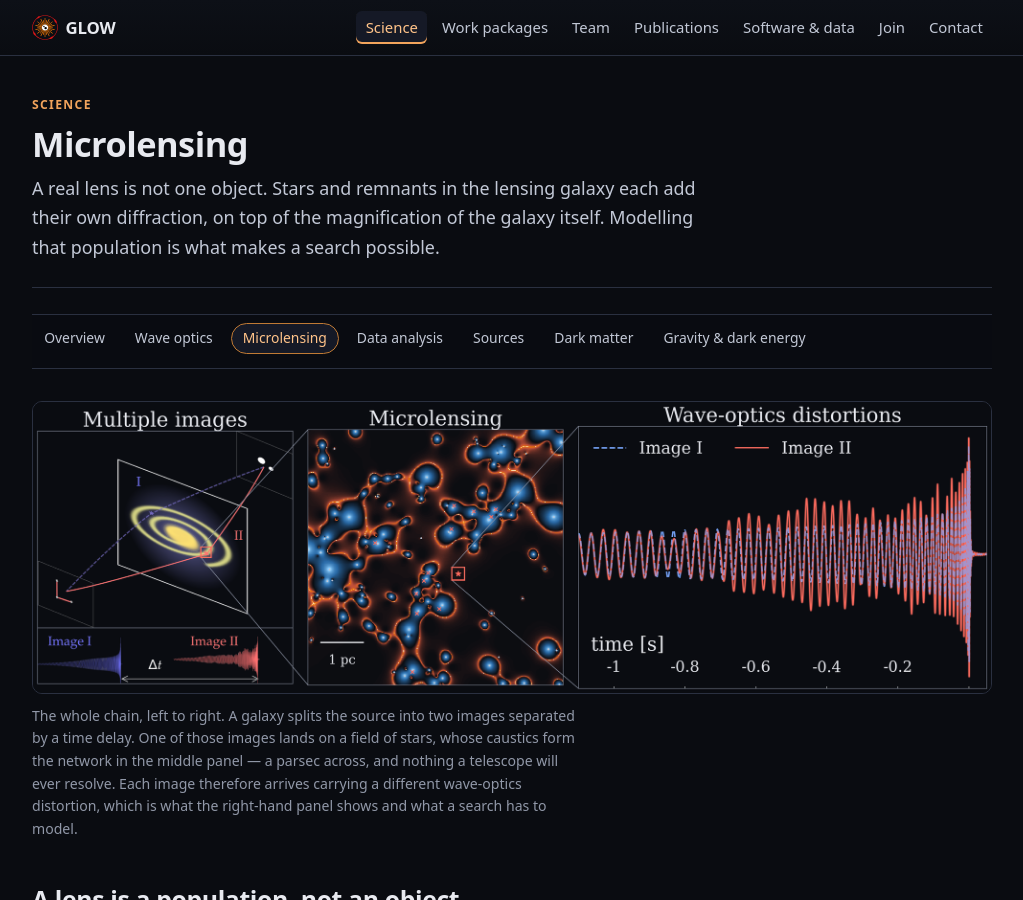
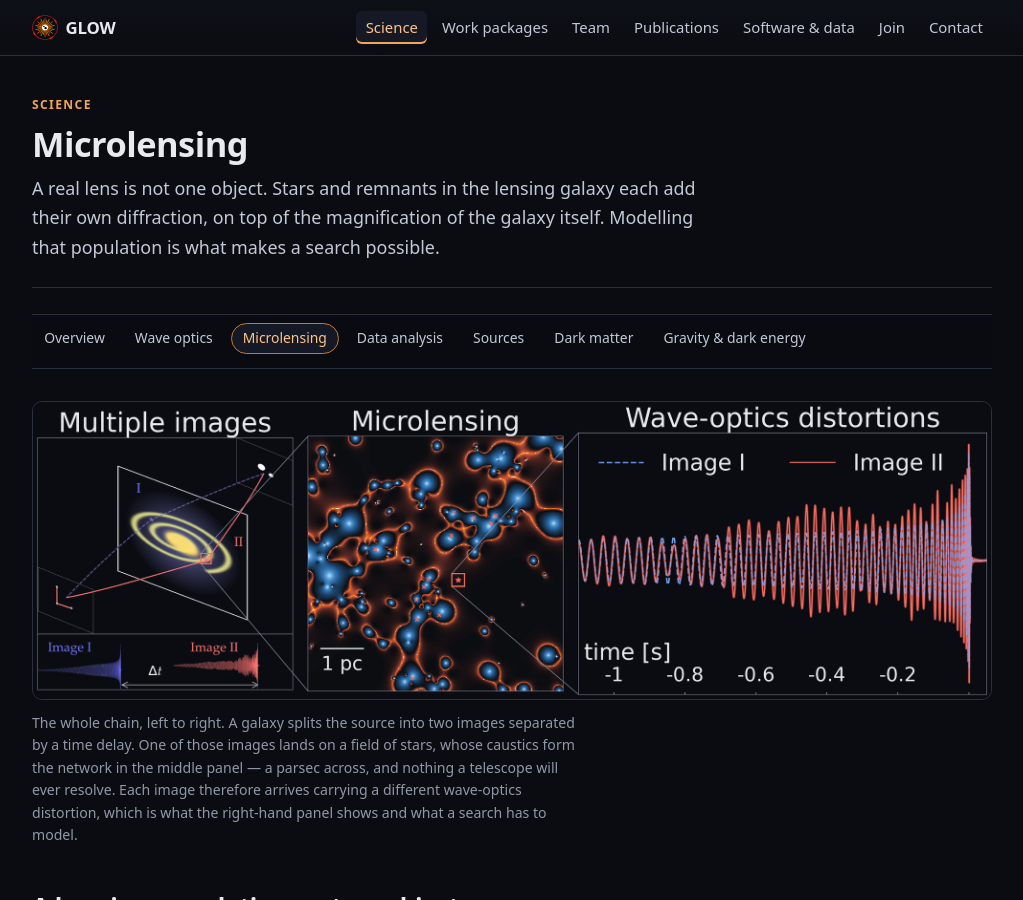
Before and after one commit to glow-astro/website, a Jekyll site: the page built from microlensing.html, in a window 1280 px wide and 900 px high. Shown: the whole window, without its empty margins (128-1151 px from the left). Built offline with Jekyll 4.4.1, drawn with Linux system fonts in a browser that asks for light colours.

Commit message:
Swap the microlensing figure for the web-typography variant
Flagged from the application_plots session: what this site took was the slide
variant, and a _web_ one now exists whose type is sized off main.css rather
than off a projector. Panel titles were rendering at roughly body size, so they
read as captions rather than headings; they are ~1.35x larger here and set in
Noto Sans, the closest installed family to the site's stack.

Verified before taking it rather than on trust: the file is 3168x983 against
the slide variant's 961, and the sans typography is visible in the render. The
same session's claim that the other two figures are current also checks out --
dm-constraints.png and lensed-population.png are byte-identical to their
sources.

One limitation, recorded in topics.yml so nobody tries to fix it twice: the
labels inside the left panel stay serif. They are baked into a raster diagram
with no vector source, so the variant is sans everywhere except there.

Height 607 -> 621 after downscaling to 2000px; `source` now carries the
_web_dark suffix, since talk and web have diverged and the bare stem no longer
identifies which one is in use.

Co-Authored-By: Claude Opus 5 (1M context) <noreply@anthropic.com>

```diff
--- a/_data/topics.yml
+++ b/_data/topics.yml
@@ -115,11 +115,16 @@
   papers: ["2606.17765", "2512.17631"]
   # The setup before any of its parts: the sweep further down varies a
   # parameter of a geometry the reader has not been shown yet.
+  #
+  # The _web_ variant, not _talk_: its type is sized off main.css rather than
+  # off a slide, so the panel titles read as headings next to the site's own.
+  # One thing it cannot fix -- the labels inside the left panel are baked into
+  # a raster diagram with no vector source, so they stay serif.
   media:
     file: microlensing-chain
     static: true
     width: 2000
-    height: 607
+    height: 621
     alt: >-
       Three panels. Left: a galaxy splits a source into two images with a time
       delay between them. Centre: a zoom into one image showing a pc-scale
@@ -132,7 +137,7 @@
       nothing a telescope will ever resolve. Each image therefore arrives
       carrying a different wave-optics distortion, which is what the right-hand
       panel shows and what a search has to model.
-    source: "application_plots, plots/microlensing/microlensing_master_3"
+    source: "application_plots, plots/microlensing/microlensing_master_3_web_dark"
 
 - id: data-analysis
   title: "Data analysis"
```
Also changed, not shown: media/microlensing-chain.png.
